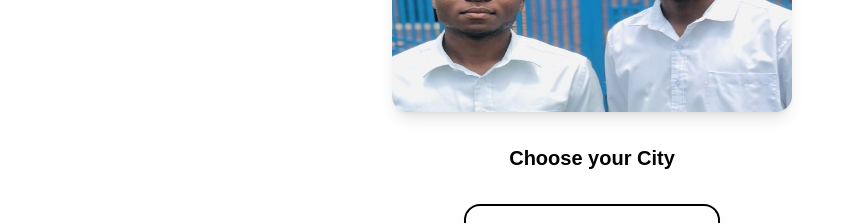
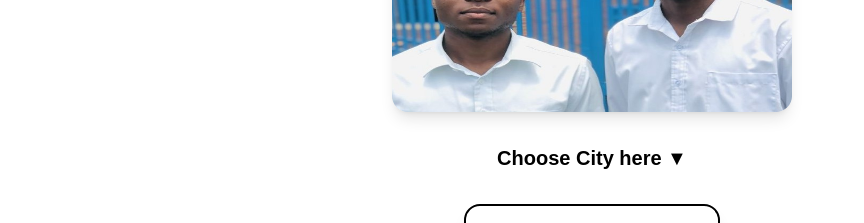
Before and after one commit to YanMusisiva/shirtimeMVP, a Next.js app: page / in a window 1280 px wide. Shown: the part 800-1023 px from the top of the page, without its empty margins (48-912 px from the left). Built offline with nearby package versions, Linux system fonts and the light colour scheme.

Commit message:
mvp shirtime jes modif

```diff
--- a/app/page.tsx
+++ b/app/page.tsx
@@ -135,12 +135,12 @@ export default function Home() {
         />
       </section>
       <h3 className="text-xl font-semibold text-center py-4 ">
-        Choose your City
+        Choose City here ▼
       </h3>
       {/* City Selector */}
       <section className="flex justify-center py-4 mb-20">
         <Listbox value={city} onChange={setCity}>
-          <Listbox.Button className="border-2 border-black rounded-2xl px-6 py-3 text-lg text-black bg-white shadow-lg focus:outline-none focus:ring-2 focus:ring-black transition font-semibold w-64 text-left">
+          <Listbox.Button className="border-2 cursor-pointer border-black rounded-2xl px-6 py-3 text-lg text-black bg-white shadow-lg focus:outline-none focus:ring-2 focus:ring-black transition font-semibold w-64 text-left">
             {cities.find((c) => c.value === city)?.label}
           </Listbox.Button>
           <Listbox.Options className="mt-2 rounded-2xl shadow-lg bg-white border-2 border-black absolute z-10 w-64">
```
